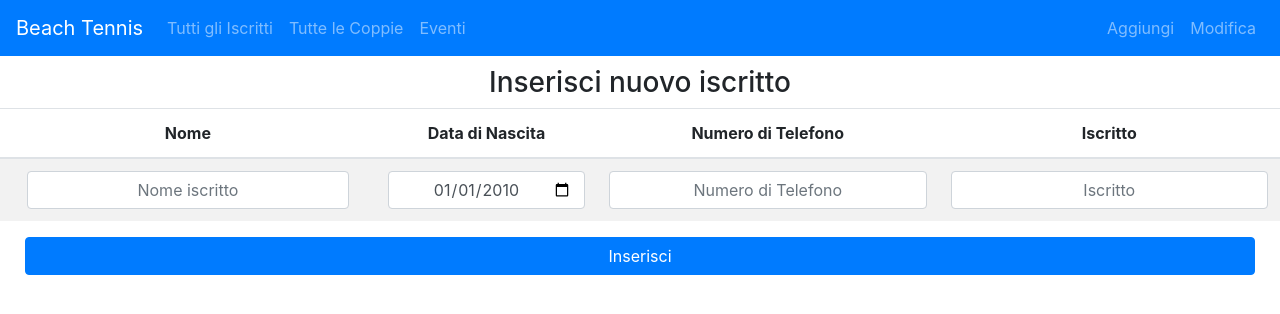
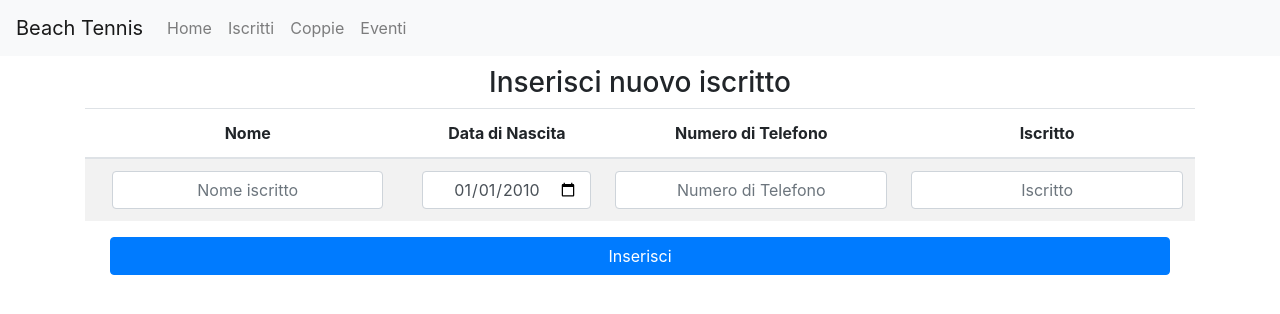
Before and after one commit to Baldi00/beachtennis, a PHP site: page /addPlayer.php in a window 1280 px wide. Shown: the top 314 px of the page. Run offline with PHP 8.4, Linux system fonts and the light colour scheme.

Commit message:
use new navbar
removed unused div tags

```diff
--- a/beachtennis/addPlayer.php
+++ b/beachtennis/addPlayer.php
@@ -17,41 +17,12 @@
     <title>Beach Tennis</title>
 </head>
 <body>
-    <nav class="navbar navbar-expand-lg navbar-dark bg-primary">
-        <a class="navbar-brand" href="index.php">Beach Tennis</a>
-        <button class="navbar-toggler" type="button" data-toggle="collapse" data-target="#navbarSupportedContent" aria-controls="navbarSupportedContent" aria-expanded="false" aria-label="Toggle navigation">
-            <span class="navbar-toggler-icon"></span>
-        </button>
 
-        <div class="collapse navbar-collapse" id="navbarSupportedContent">
-            <ul class="navbar-nav justify-content-center">
-                <li class="nav-item">
-                    <a class="nav-link" href="players.php">Tutti gli Iscritti</a>
-                </li>
-            </ul>
-            <ul class="navbar-nav justify-content-center">
-                <li class="nav-item">
-                    <a class="nav-link" href="couples.php">Tutte le Coppie</a>
-                </li>
-            </ul>
-            <ul class="navbar-nav mr-auto">
-                <li class="nav-item">
-                    <a class="nav-link" href="events.php">Eventi</a>
-                </li>
-            </ul>
-            <ul class="navbar-nav justify-content-end">
-                <li class="nav-item">
-                    <a class="nav-link" href="addPlayer.php">Aggiungi</a>
-                </li>
-                <li class="nav-item">
-                    <a class="nav-link" href="editPlayer.php">Modifica</a>
-                </li>
-            </ul>
-        </div>
-    </nav>
+<?php include "templates/navbar.php"; ?>
+
+<div class="container">
 
     <h3 align="center" style="margin-top: 10px;">Inserisci nuovo iscritto</h3>
-
 
     <form action="actionPlayer.php">
         <table class="table table-striped">
@@ -70,15 +41,14 @@
                 </th>
                 <td>
                     <input required placeholder="Data di Nascita" class="form-control" type="date" name="date" value="2010-01-01" style="width: 100%; text-align: center;">
-                        </div>
+
                 </td>
                 <td>
                     <input placeholder="Numero di Telefono" class="form-control" type="text" name="number" style="width: 100%; text-align: center;">
-                        </div>
                 </td>
                 <td>
                     <input placeholder="Iscritto" class="form-control" type="text" name="subscribed" style="width: 100%; text-align: center;">
-                        </div>
+
                 </td>
                 <input type="hidden" name="action" value="add">
             </tr>
@@ -90,5 +60,7 @@
         </div>
     </form>
 
+</div>
+
 </body>
 </html>
```
Lines whose indentation alone changed are shown as unchanged.
